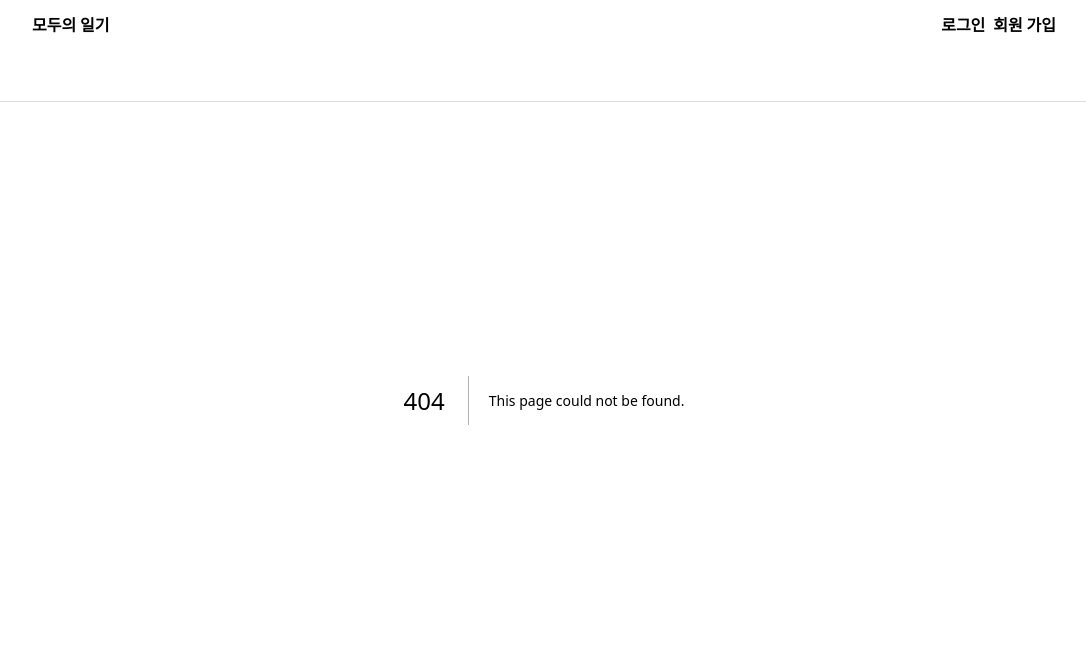
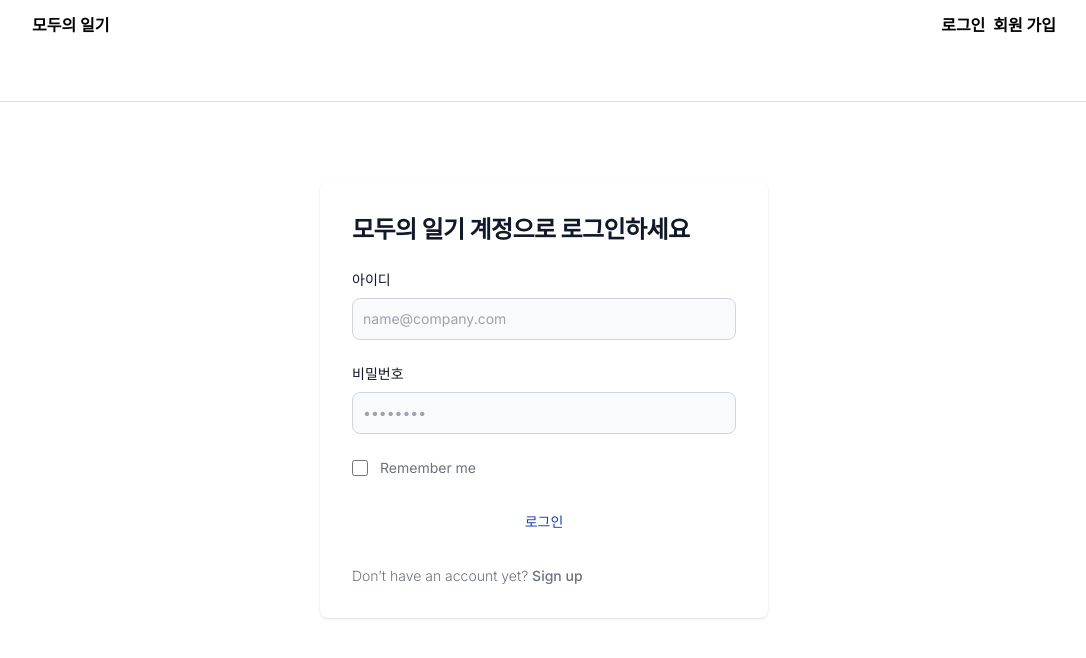
Before and after one commit to LeeSeungjae00/modoo-diary, a Next.js app: page /auth/login in a window 1280 px wide. Before the commit this address had no page. Shown: the top 658 px of the page, without its empty margins (96-1182 px from the left). Built offline with nearby package versions, Linux system fonts and the light colour scheme.

Commit message:
:lipstick: Add UI
로그인 UI 추가

```diff
--- /dev/null
+++ b/src/app/auth/login/page.tsx
@@ -0,0 +1,82 @@
+import React from "react";
+
+export default function Login() {
+  return (
+    <div className="flex flex-col items-center justify-center px-6 py-8 mx-auto md:h-screen lg:py-0">
+      <div className="w-full bg-white rounded-lg shadow dark:border md:mt-0 sm:max-w-md xl:p-0 dark:bg-gray-800 dark:border-gray-700">
+        <div className="p-6 space-y-4 md:space-y-6 sm:p-8">
+          <h1 className="text-xl font-bold leading-tight tracking-tight text-gray-900 md:text-2xl dark:text-white">
+            모두의 일기 계정으로 로그인하세요
+          </h1>
+          <form className="space-y-4 md:space-y-6" action="#">
+            <div>
+              <label
+                htmlFor="email"
+                className="block mb-2 text-sm font-medium text-gray-900 dark:text-white"
+              >
+                아이디
+              </label>
+              <input
+                type="email"
+                name="email"
+                id="email"
+                className="bg-gray-50 border border-gray-300 text-gray-900 sm:text-sm rounded-lg focus:ring-primary-600 focus:border-primary-600 block w-full p-2.5 dark:bg-gray-700 dark:border-gray-600 dark:placeholder-gray-400 dark:text-white dark:focus:ring-blue-500 dark:focus:border-blue-500"
+                placeholder="name@company.com"
+              />
+            </div>
+            <div>
+              <label
+                htmlFor="password"
+                className="block mb-2 text-sm font-medium text-gray-900 dark:text-white"
+              >
+                비밀번호
+              </label>
+              <input
+                type="password"
+                name="password"
+                id="password"
+                placeholder="••••••••"
+                className="bg-gray-50 border border-gray-300 text-gray-900 sm:text-sm rounded-lg focus:ring-primary-600 focus:border-primary-600 block w-full p-2.5 dark:bg-gray-700 dark:border-gray-600 dark:placeholder-gray-400 dark:text-white dark:focus:ring-blue-500 dark:focus:border-blue-500"
+              />
+            </div>
+            <div className="flex items-center justify-between">
+              <div className="flex items-start">
+                <div className="flex items-center h-5">
+                  <input
+                    id="remember"
+                    aria-describedby="remember"
+                    type="checkbox"
+                    className="w-4 h-4 border border-gray-300 rounded bg-gray-50 focus:ring-3 focus:ring-primary-300 dark:bg-gray-700 dark:border-gray-600 dark:focus:ring-primary-600 dark:ring-offset-gray-800"
+                  />
+                </div>
+                <div className="ml-3 text-sm">
+                  <label
+                    htmlFor="remember"
+                    className="text-gray-500 dark:text-gray-300"
+                  >
+                    Remember me
+                  </label>
+                </div>
+              </div>
+            </div>
+            <button
+              type="submit"
+              className="w-full text-blue-800 bg-primary-600 hover:bg-primary-700 focus:ring-4 focus:outline-none focus:ring-primary-300 font-medium rounded-lg text-sm px-5 py-2.5 text-center dark:bg-primary-600 dark:hover:bg-primary-700 dark:focus:ring-primary-800"
+            >
+              로그인
+            </button>
+            <p className="text-sm font-light text-gray-500 dark:text-gray-400">
+              Don’t have an account yet?{" "}
+              <a
+                href="#"
+                className="font-medium text-primary-600 hover:underline dark:text-primary-500"
+              >
+                Sign up
+              </a>
+            </p>
+          </form>
+        </div>
+      </div>
+    </div>
+  );
+}
```
